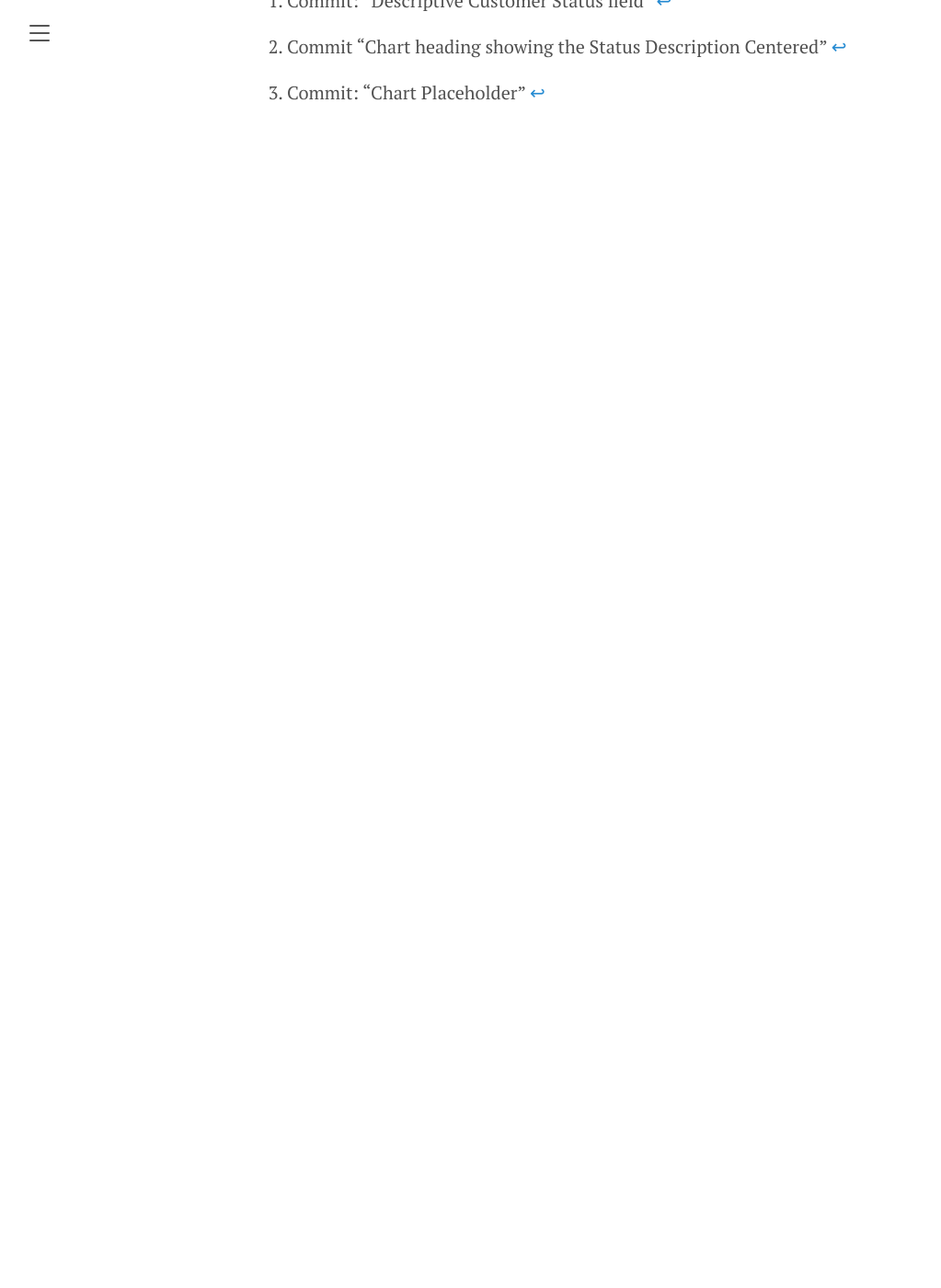
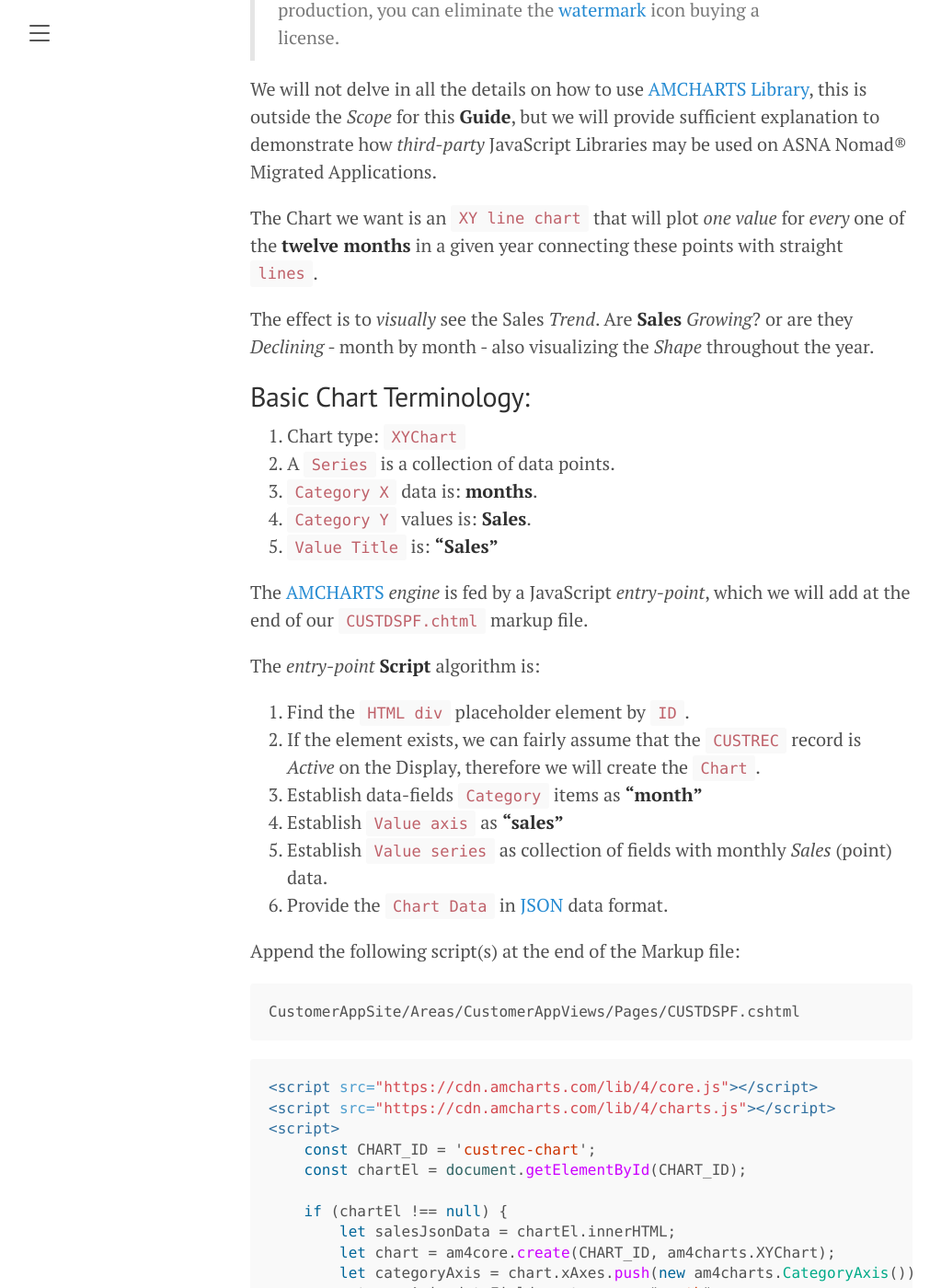
Before and after one commit to ASNA/SunFarm, a Jekyll site: the page built from docs/adding-chart-to-page.md, in a window 1280 px wide and 1400 px high, scrolled down 7054 px. Shown: the whole window at 92% size, without its empty margins (8-1031 px from the left). Built offline with Jekyll 4.4.1, drawn with Linux system fonts in a browser that asks for light colours; before the commit the page ends 7250 px from its top, so only the background shows below that; some of the changed text lies outside the part shown.

Commit message:
Empty AMCHARTS

````diff
--- a/docs/adding-chart-to-page.md
+++ b/docs/adding-chart-to-page.md
@@ -183,6 +183,76 @@ Such element shows like the image below[^3].
 
 ![Chart Placeholder element](/images/page-two-chart-03.png/)
 
+We will be using [AMCHARTS Version 4](https://www.amcharts.com/) - commercial third party - JavaScript Library.
+
+>Note: The *free-trial* usage of [AMCHARTS Version 4](https://www.amcharts.com/) shows a [watermark](https://en.wikipedia.org/wiki/Watermark) icon. If you like this library, and plan to use it in production, you can eliminate the [watermark](https://en.wikipedia.org/wiki/Watermark) icon buying a license.
+
+We will not delve in all the details on how to use [AMCHARTS Library](https://www.amcharts.com/), this is outside the *Scope* for this **Guide**, but we will provide sufficient explanation to demonstrate how *third-party* JavaScript Libraries may be used on ASNA Nomad&reg; Migrated Applications.
+
+The Chart we want is an `XY line chart` that will plot *one value* for *every* one of the **twelve months** in a given year connecting these points with straight `lines`.
+
+The effect is to *visually* see the Sales *Trend*. Are **Sales** *Growing*? or are they *Declining* - month by month - also visualizing the *Shape* throughout the year.
+
+## Basic Chart Terminology:
+1. Chart type: `XYChart`
+2. A `Series` is a collection of data points.
+3. `Category X` data is: **months**.
+4. `Category Y` values is: **Sales**.
+5. `Value Title` is: **“Sales”**
+
+The [AMCHARTS](https://www.amcharts.com/) *engine* is fed by a JavaScript *entry-point*, which we will add at the end of our `CUSTDSPF.chtml` markup file.
+
+The *entry-point* **Script** algorithm is:
+1. Find the `HTML div` placeholder element by `ID`.
+2. If the element exists, we can fairly assume that the `CUSTREC` record is *Active* on the Display, therefore we will create the `Chart`.
+3. Establish data-fields `Category` items as **“month”**
+4. Establish `Value axis` as **“sales”**
+5. Establish `Value series` as collection of fields with monthly *Sales* (point) data.
+6. Provide the `Chart Data` in [JSON](https://www.json.org/json-en.html) data format.
+
+Append the following script(s) at the end of the Markup file:
+
+~~~
+CustomerAppSite/Areas/CustomerAppViews/Pages/CUSTDSPF.cshtml
+~~~
+
+```html
+<script src="https://cdn.amcharts.com/lib/4/core.js"></script>
+<script src="https://cdn.amcharts.com/lib/4/charts.js"></script>
+<script>
+    const CHART_ID = 'custrec-chart';
+    const chartEl = document.getElementById(CHART_ID);
+
+    if (chartEl !== null) {
+        let salesJsonData = chartEl.innerHTML;
+        let chart = am4core.create(CHART_ID, am4charts.XYChart);
+        let categoryAxis = chart.xAxes.push(new am4charts.CategoryAxis());
+        categoryAxis.dataFields.category = "month";
+
+        let valueAxis = chart.yAxes.push(new am4charts.ValueAxis());
+        valueAxis.title.text = "Sales";
+
+        let series = chart.series.push(new am4charts.LineSeries());
+        series.name = "Sales";
+        series.stroke = am4core.color("#CDA2AB");
+        series.strokeWidth = 3;
+        series.dataFields.valueY = "sales";
+        series.dataFields.categoryX = “month";
+
+        const chartData = JSON.parse(salesJsonData);
+        chart.data = chartData.data;
+    }
+</script>
+```
+
+The two-first `<script>` lines, refer to the [cdn address](https://en.wikipedia.org/wiki/Content_delivery_network) for the [AMCHARTS production JavaScript Library](https://www.amcharts.com/).
+
+The third `<script>` JavaScript *block* is the implementation of the *Custom* Algorithm described above.
+
+If you run the **Website Application** now, you will get something like the following image:
+
+![Empty AMCHARTS](/images/page-two-chart-04.png/)
+
 <br>
 <br>
 <br>
````
Also changed, not shown: docs/images/page-two-chart-04.png (added).
